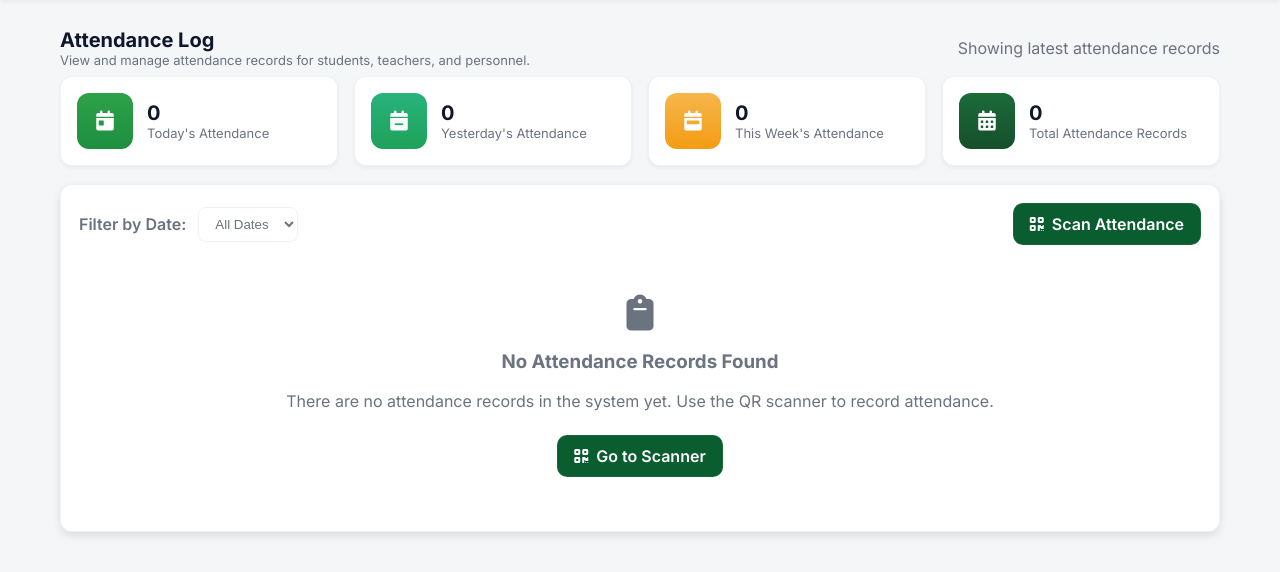
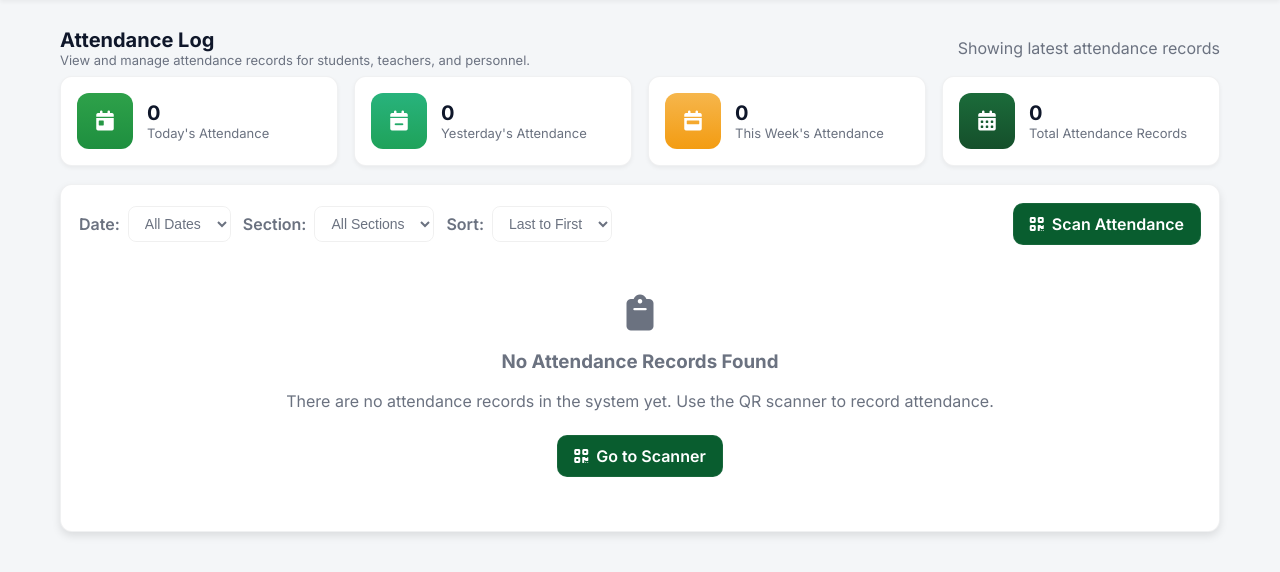
Before and after one commit to Skeptiqality/SHS-Prototype, a PHP site: page /webpages/attendance-log.php in a window 1280 px wide. Shown: the part 100-672 px from the top of the page. Run offline with PHP 8.4, Linux system fonts and the light colour scheme; a user stored in the database is signed in; data comes from the database, SQL or seed files in the repository; data that the repository does not hold is empty.

Commit message:
forms fixes

```diff
--- a/register.php
+++ b/register.php
@@ -301,7 +301,7 @@ include_once "include/db_conn.php";
           <div class="form-group">
             <label for="employeeType">Type of Employee</label>
             <select name="employeeType" id="employeeType" value="Select">
-              <option>Select a role</option>
+              <option  value="" disabled selected>Select a role</option>
               <option value="administrative">Administrative</option>
               <option value="cafeteria">Cafeteria</option>
               <option value="it_Support">IT Support</option>
@@ -390,8 +390,8 @@ include_once "include/db_conn.php";
         $employeeRegLname = $_POST['employeeRegLname'];
         $employeeRegPword = $_POST['employeeRegPword'];
 
-        $checkEmID_ifExist = "SELECT * FROM employee_id_list WHERE employee_id='$employeeRegID'"; // Check employee ID if it exist in the database
-        $emIDcheckAccount_ifExist = "SELECT * FROM employee_info WHERE employee_id='$employeeRegID'"; // Check if employee ID was already registered with an account
+        $checkEmID_ifExist = "SELECT * FROM employee_id_list WHERE employee_id='$employeeRegID'";
+        $emIDcheckAccount_ifExist = "SELECT * FROM employee_info WHERE employee_id='$employeeRegID'";
         $emIDresult_ifExist = $conn->query($checkEmID_ifExist);
         $emIDAccountResult_ifExist = $conn->query($emIDcheckAccount_ifExist);
 
--- a/webpages/attendance-log.php
+++ b/webpages/attendance-log.php
@@ -18,36 +18,62 @@ $records_per_page = 10;
 $page = isset($_GET['page']) ? (int)$_GET['page'] : 1;
 $offset = ($page - 1) * $records_per_page;
 
+// Get filter parameters
+$date_filter = isset($_GET['date']) ? $_GET['date'] : '';
+$section_filter = isset($_GET['section']) ? $_GET['section'] : '';
+$sort_order = isset($_GET['sort']) ? $_GET['sort'] : 'DESC'; // DESC = last to first, ASC = first to last
 
-$date_filter = isset($_GET['date']) ? $_GET['date'] : '';
-$where_clause = '';
-if (!empty($date_filter)) {
-    $where_clause = " WHERE DATE(timestamp) = '$date_filter'";
+// Validate sort order
+if ($sort_order !== 'ASC' && $sort_order !== 'DESC') {
+    $sort_order = 'DESC';
 }
 
+$where_clause = '';
+$conditions = [];
 
-$count_sql = "SELECT COUNT(*) as total FROM attendance" . $where_clause;
+if (!empty($date_filter)) {
+    $conditions[] = "DATE(a.timestamp) = '$date_filter'";
+}
+
+if (!empty($section_filter)) {
+    $conditions[] = "s.section = '$section_filter'";
+}
+
+if (!empty($conditions)) {
+    $where_clause = " WHERE " . implode(" AND ", $conditions);
+}
+
+// Count total records
+$count_sql = "SELECT COUNT(*) as total FROM attendance a LEFT JOIN student_info s ON a.student_lrn = s.lrn" . $where_clause;
 $count_result = $conn->query($count_sql);
 $total_records = $count_result->fetch_assoc()['total'];
 $total_pages = ceil($total_records / $records_per_page);
 
-
+// Get attendance records
 $sql = "SELECT a.id, a.student_lrn, a.timestamp,
         s.first_name, s.last_name, s.grade_level, s.section, s.profile_picture
         FROM attendance a
         LEFT JOIN student_info s ON a.student_lrn = s.lrn
         $where_clause
-        ORDER BY a.timestamp DESC
+        ORDER BY a.timestamp $sort_order
         LIMIT $offset, $records_per_page";
 
 $result = $conn->query($sql);
 
-
+// Get distinct dates for filter
 $dates_sql = "SELECT DISTINCT DATE(timestamp) as date FROM attendance ORDER BY date DESC";
 $dates_result = $conn->query($dates_sql);
 $dates = [];
 while ($date_row = $dates_result->fetch_assoc()) {
     $dates[] = $date_row['date'];
+}
+
+// Get distinct sections for filter
+$sections_sql = "SELECT DISTINCT section FROM student_info WHERE section IS NOT NULL AND section != '' ORDER BY section ASC";
+$sections_result = $conn->query($sections_sql);
+$sections = [];
+while ($section_row = $sections_result->fetch_assoc()) {
+    $sections[] = $section_row['section'];
 }
 
 
@@ -193,12 +219,30 @@ $stats = $stats_result->fetch_assoc();
             font-weight: 600;
         }
 
-        select#date {
+        select#date,
+        select#section,
+        select#sort {
             padding: 8px 12px;
             border-radius: 8px;
             border: 1px solid rgba(0, 0, 0, 0.06);
             background: transparent;
             color: var(--muted);
+            font-size: 14px;
+            cursor: pointer;
+            transition: all 0.2s ease;
+        }
+
+        select#date:hover,
+        select#section:hover,
+        select#sort:hover {
+            border-color: rgba(0, 0, 0, 0.12);
+        }
+
+        select#date:focus,
+        select#section:focus,
+        select#sort:focus {
+            outline: none;
+            border-color: rgba(0, 0, 0, 0.2);
         }
 
         /* Table styling — card look */
@@ -399,8 +443,9 @@ $stats = $stats_result->fetch_assoc();
             <div class="panel">
                 <div class="filter-row">
                     <div class="filter-left">
-                        <label class="filter-label">Filter by Date:</label>
-                        <form method="GET" action="" id="filterForm">
+                        <form method="GET" action="" id="filterForm" style="display: flex; align-items: center; gap: 12px;">
+                            <div style="display: flex; align-items: center; gap: 8px;">
+                                <label class="filter-label">Date:</label>
                                 <select id="date" name="date" onchange="document.getElementById('filterForm').submit();">
                                     <option value="">All Dates</option>
                                     <?php foreach ($dates as $date): ?>
@@ -409,9 +454,30 @@ $stats = $stats_result->fetch_assoc();
                                         </option>
                                     <?php endforeach; ?>
                                 </select>
+                            </div>
+
+                            <div style="display: flex; align-items: center; gap: 8px;">
+                                <label class="filter-label">Section:</label>
+                                <select id="section" name="section" onchange="document.getElementById('filterForm').submit();">
+                                    <option value="">All Sections</option>
+                                    <?php foreach ($sections as $section): ?>
+                                        <option value="<?php echo $section; ?>" <?php echo ($section_filter == $section) ? 'selected' : ''; ?>>
+                                            <?php echo htmlspecialchars($section); ?>
+                                        </option>
+                                    <?php endforeach; ?>
+                                </select>
+                            </div>
+
+                            <div style="display: flex; align-items: center; gap: 8px;">
+                                <label class="filter-label">Sort:</label>
+                                <select id="sort" name="sort" onchange="document.getElementById('filterForm').submit();">
+                                    <option value="DESC" <?php echo ($sort_order == 'DESC') ? 'selected' : ''; ?>>Last to First</option>
+                                    <option value="ASC" <?php echo ($sort_order == 'ASC') ? 'selected' : ''; ?>>First to Last</option>
+                                </select>
+                            </div>
                         </form>
-                        <?php if (!empty($date_filter)): ?>
-                            <a href="attendance-log.php" class="btn muted" style="margin-left:8px;">Clear Filter</a>
+                        <?php if (!empty($date_filter) || !empty($section_filter)): ?>
+                            <a href="attendance-log.php" class="btn muted" style="margin-left:8px;">Clear Filters</a>
                         <?php endif; ?>
                     </div>
                     <div>
@@ -471,14 +537,27 @@ $stats = $stats_result->fetch_assoc();
                         </table>
                     </div>
 
-                    <!-- Pagination (kept logic intact) -->
+                    <!-- Pagination with preserved filters -->
+                    <?php
+                    // Build query string for pagination links
+                    $query_params = '';
+                    if (!empty($date_filter)) {
+                        $query_params .= '&date=' . urlencode($date_filter);
+                    }
+                    if (!empty($section_filter)) {
+                        $query_params .= '&section=' . urlencode($section_filter);
+                    }
+                    if ($sort_order !== 'DESC') {
+                        $query_params .= '&sort=' . urlencode($sort_order);
+                    }
+                    ?>
                     <?php if ($total_pages > 1): ?>
                         <div class="pagination">
                             <?php if ($page > 1): ?>
-                                <a href="?page=1<?php echo !empty($date_filter) ? '&date=' . $date_filter : ''; ?>">
+                                <a href="?page=1<?php echo $query_params; ?>">
                                     <i class="fas fa-angle-double-left"></i>
                                 </a>
-                                <a href="?page=<?php echo $page - 1; ?><?php echo !empty($date_filter) ? '&date=' . $date_filter : ''; ?>">
+                                <a href="?page=<?php echo $page - 1; ?><?php echo $query_params; ?>">
                                     <i class="fas fa-angle-left"></i>
                                 </a>
                             <?php else: ?>
@@ -492,7 +571,7 @@ $stats = $stats_result->fetch_assoc();
                             $end_page = min($total_pages, $page + $range);
 
                             if ($start_page > 1) {
-                                echo '<a href="?page=1' . (!empty($date_filter) ? '&date=' . $date_filter : '') . '">1</a>';
+                                echo '<a href="?page=1' . $query_params . '">1</a>';
                                 if ($start_page > 2) {
                                     echo '<span class="disabled">...</span>';
                                 }
@@ -502,7 +581,7 @@ $stats = $stats_result->fetch_assoc();
                                 if ($i == $page) {
                                     echo '<span class="active">' . $i . '</span>';
                                 } else {
-                                    echo '<a href="?page=' . $i . (!empty($date_filter) ? '&date=' . $date_filter : '') . '">' . $i . '</a>';
+                                    echo '<a href="?page=' . $i . $query_params . '">' . $i . '</a>';
                                 }
                             }
 
@@ -510,15 +589,15 @@ $stats = $stats_result->fetch_assoc();
                                 if ($end_page < $total_pages - 1) {
                                     echo '<span class="disabled">...</span>';
                                 }
-                                echo '<a href="?page=' . $total_pages . (!empty($date_filter) ? '&date=' . $date_filter : '') . '">' . $total_pages . '</a>';
+                                echo '<a href="?page=' . $total_pages . $query_params . '">' . $total_pages . '</a>';
                             }
                             ?>
 
                             <?php if ($page < $total_pages): ?>
-                                <a href="?page=<?php echo $page + 1; ?><?php echo !empty($date_filter) ? '&date=' . $date_filter : ''; ?>">
+                                <a href="?page=<?php echo $page + 1; ?><?php echo $query_params; ?>">
                                     <i class="fas fa-angle-right"></i>
                                 </a>
-                                <a href="?page=<?php echo $total_pages; ?><?php echo !empty($date_filter) ? '&date=' . $date_filter : ''; ?>">
+                                <a href="?page=<?php echo $total_pages; ?><?php echo $query_params; ?>">
                                     <i class="fas fa-angle-double-right"></i>
                                 </a>
                             <?php else: ?>
```
Also changed, not shown: webpages/personnel_form.php (+39 -7 lines), webpages/student_form.php (+5 -5 lines), webpages/uploads/136500000001_136500000001_136509374884_totenkopf.jpg (added). Lines whose indentation alone changed are shown as unchanged.
